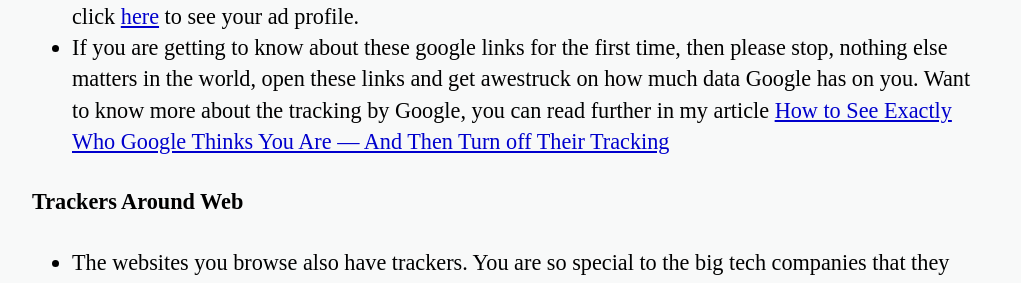
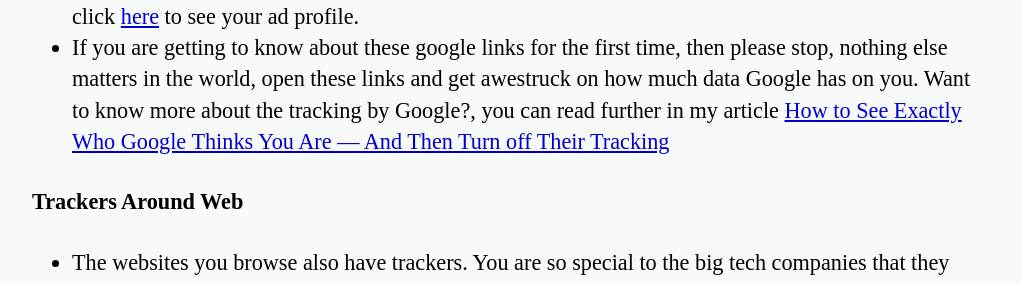
Before and after one commit to sayinathk/sayinathk.github.io, a Jekyll site: the page built from _posts/2021-01-10-Privacy-in-WhatsApp-and-beyond.md, in a window 1280 px wide and 1400 px high, scrolled down 4732 px. Shown: the part 225-508 px from the top of the window, without its empty margins (128-1149 px from the left). Built offline with Jekyll 4.4.1, drawn with Linux system fonts in a browser that asks for light colours; comment, search, counter and statistics services are not loaded; some of the changed text lies outside the part shown.

```diff
--- a/_posts/2021-01-10-Privacy-in-WhatsApp-and-beyond.md
+++ b/_posts/2021-01-10-Privacy-in-WhatsApp-and-beyond.md
@@ -74,7 +74,7 @@ Let's see how much data, Google has collected on you. Google knows:
 - All the apps you use: click [here](https://security.google.com/settings/security/permissions)
 - All of your YouTube history: click [here](https://www.youtube.com/feed/history/search_history)
 - Google has created an advertisement profile for you based on the information it has collected, click [here](https://www.google.com/settings/ads/) to see your ad profile.
-- If you are getting to know about these google links for the first time, then please stop, nothing else matters in the world, open these links and get awestruck on how much data Google has on you. Want to know more about the tracking by Google, you can read further in my article [How to See Exactly Who Google Thinks You Are — And Then Turn off Their Tracking](https://medium.com/hackernoon/how-to-see-exactly-who-google-thinks-you-are-and-then-turn-off-their-tracking-94e83183fe36)
+- If you are getting to know about these google links for the first time, then please stop, nothing else matters in the world, open these links and get awestruck on how much data Google has on you. Want to know more about the tracking by Google?, you can read further in my article [How to See Exactly Who Google Thinks You Are — And Then Turn off Their Tracking](https://medium.com/hackernoon/how-to-see-exactly-who-google-thinks-you-are-and-then-turn-off-their-tracking-94e83183fe36)
 
 #### Trackers Around Web
 - The websites you browse also have trackers. You are so special to the big tech companies that they want to get to know you better, even when you don't directly use their product. So they track you throughout the net. For eg, Facebook tracks you throughout the internet building a profile for you, even though you don't have a Facebook account.
```
Also changed, not shown: other parts of _posts/2021-01-10-Privacy-in-WhatsApp-and-beyond.md (+1 -1 lines).
